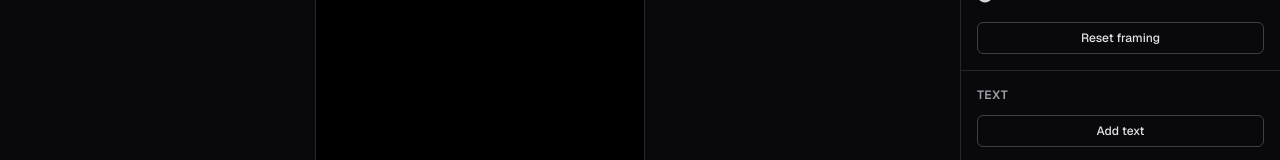
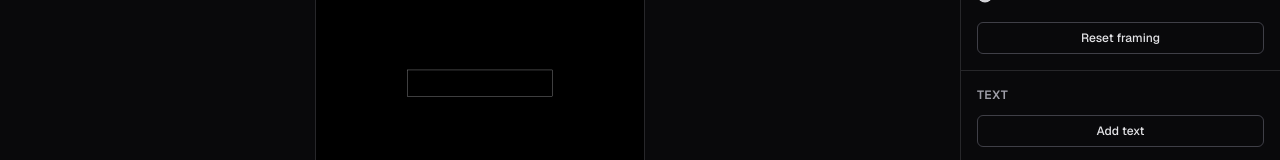
Before and after one commit to benedicti0n/instaclip-editor, a Next.js app: page /editor in a window 1280 px wide. Both pictures are taken after a click on the button "Add text". Shown: the part 338-498 px from the top of the page. Built offline with nearby package versions, Linux system fonts and the light colour scheme.

Commit message:
feat(editor): add draggable text overlays

```diff
--- a/src/components/editor/editor-shell.tsx
+++ b/src/components/editor/editor-shell.tsx
@@ -91,6 +91,20 @@ export function EditorShell() {
     setSelectedTextLayerId(layer.id);
   }
 
+  function handleSelectTextLayer(id: string) {
+    setSelectedTextLayerId(id);
+  }
+
+  function handleTextLayerChange(id: string, patch: Partial<TextLayer>) {
+    setTextLayers((layers) =>
+      layers.map((layer) =>
+        layer.id === id
+          ? clampTextLayerToCanvas({ ...layer, ...patch }, canvasSize)
+          : layer,
+      ),
+    );
+  }
+
   function handleScaleChange(nextScale: number) {
     const ratio =
       clampedVideoTransform.scale > 0
@@ -149,6 +163,9 @@ export function EditorShell() {
           transform={clampedVideoTransform}
           onTransformChange={handleTransformChange}
           textLayers={clampedTextLayers}
+          selectedTextLayerId={selectedTextLayerId}
+          onSelectTextLayer={handleSelectTextLayer}
+          onTextLayerChange={handleTextLayerChange}
         />
         <InspectorPanel
           aspectRatio={aspectRatio}
--- a/src/components/editor/preview-panel.tsx
+++ b/src/components/editor/preview-panel.tsx
@@ -1,6 +1,7 @@
 "use client";
 
 import {
+  useEffect,
   useRef,
   useState,
   type CSSProperties,
@@ -14,6 +15,7 @@ import {
   ClipComposition,
 } from "@/remotion/compositions/clip-composition";
 import { SAMPLE_VIDEO_SRC } from "@/lib/sample-video";
+import { TextLayerOverlay } from "./text-layer-overlay";
 import type { TextLayer, VideoSize, VideoTransform } from "@/types/editor";
 
 type PreviewPanelProps = {
@@ -24,6 +26,9 @@ type PreviewPanelProps = {
   transform: VideoTransform;
   onTransformChange: (transform: VideoTransform) => void;
   textLayers: TextLayer[];
+  selectedTextLayerId: string | null;
+  onSelectTextLayer: (id: string) => void;
+  onTextLayerChange: (id: string, patch: Partial<TextLayer>) => void;
 };
 
 type DragState = {
@@ -43,9 +48,14 @@ export function PreviewPanel({
   transform,
   onTransformChange,
   textLayers,
+  selectedTextLayerId,
+  onSelectTextLayer,
+  onTextLayerChange,
 }: PreviewPanelProps) {
+  const surfaceRef = useRef<HTMLDivElement>(null);
   const dragStateRef = useRef<DragState | null>(null);
   const [isDragging, setIsDragging] = useState(false);
+  const [previewWidth, setPreviewWidth] = useState(0);
   const inputProps = {
     src: SAMPLE_VIDEO_SRC,
     sourceWidth: sourceSize.width,
@@ -53,6 +63,25 @@ export function PreviewPanel({
     transform,
     textLayers,
   };
+  const previewScale = previewWidth > 0 ? previewWidth / canvasSize.width : 0;
+
+  useEffect(() => {
+    const element = surfaceRef.current;
+    if (!element) {
+      return;
+    }
+
+    const observer = new ResizeObserver((entries) => {
+      const entry = entries[0];
+      if (entry) {
+        setPreviewWidth(entry.contentRect.width);
+      }
+    });
+
+    observer.observe(element);
+
+    return () => observer.disconnect();
+  }, []);
 
   function handlePointerDown(event: ReactPointerEvent<HTMLDivElement>) {
     if (event.pointerType === "mouse" && event.button !== 0) {
@@ -114,6 +143,7 @@ export function PreviewPanel({
       className="flex min-h-0 flex-1 items-center justify-center bg-zinc-950 p-4 sm:p-6 lg:[container-type:size]"
     >
       <div
+        ref={surfaceRef}
         className={`relative w-full max-w-sm touch-none overflow-hidden rounded-xl border border-zinc-800 bg-black select-none lg:w-[min(100cqw,calc(100cqh*var(--clip-ratio)))] lg:max-w-none ${
           isDragging ? "cursor-grabbing" : "cursor-grab"
         }`}
@@ -144,6 +174,14 @@ export function PreviewPanel({
           acknowledgeRemotionLicense
           style={{ width: "100%", height: "100%" }}
         />
+        <TextLayerOverlay
+          textLayers={textLayers}
+          selectedTextLayerId={selectedTextLayerId}
+          canvasSize={canvasSize}
+          previewScale={previewScale}
+          onSelectTextLayer={onSelectTextLayer}
+          onTextLayerChange={onTextLayerChange}
+        />
       </div>
     </section>
   );
--- /dev/null
+++ b/src/components/editor/text-layer-overlay.tsx
@@ -0,0 +1,131 @@
+"use client";
+
+import { useRef, type PointerEvent as ReactPointerEvent } from "react";
+import { getTextLayerPositionStyle, getTextLayerStyle } from "@/lib/text-layer";
+import type { TextLayer, VideoSize } from "@/types/editor";
+
+type TextLayerOverlayProps = {
+  textLayers: TextLayer[];
+  selectedTextLayerId: string | null;
+  canvasSize: VideoSize;
+  previewScale: number;
+  onSelectTextLayer: (id: string) => void;
+  onTextLayerChange: (id: string, patch: Partial<TextLayer>) => void;
+};
+
+type DragState = {
+  pointerId: number;
+  layerId: string;
+  startClientX: number;
+  startClientY: number;
+  startX: number;
+  startY: number;
+  previewScale: number;
+};
+
+export function TextLayerOverlay({
+  textLayers,
+  selectedTextLayerId,
+  canvasSize,
+  previewScale,
+  onSelectTextLayer,
+  onTextLayerChange,
+}: TextLayerOverlayProps) {
+  const dragStateRef = useRef<DragState | null>(null);
+
+  function handlePointerDown(
+    layer: TextLayer,
+    event: ReactPointerEvent<HTMLDivElement>,
+  ) {
+    if (event.pointerType === "mouse" && event.button !== 0) {
+      return;
+    }
+
+    event.preventDefault();
+    event.stopPropagation();
+    onSelectTextLayer(layer.id);
+    event.currentTarget.setPointerCapture(event.pointerId);
+
+    dragStateRef.current = {
+      pointerId: event.pointerId,
+      layerId: layer.id,
+      startClientX: event.clientX,
+      startClientY: event.clientY,
+      startX: layer.x,
+      startY: layer.y,
+      previewScale: previewScale > 0 ? previewScale : 1,
+    };
+  }
+
+  function handlePointerMove(event: ReactPointerEvent<HTMLDivElement>) {
+    const drag = dragStateRef.current;
+    if (!drag || drag.pointerId !== event.pointerId) {
+      return;
+    }
+
+    event.stopPropagation();
+    onTextLayerChange(drag.layerId, {
+      x: drag.startX + (event.clientX - drag.startClientX) / drag.previewScale,
+      y: drag.startY + (event.clientY - drag.startClientY) / drag.previewScale,
+    });
+  }
+
+  function handlePointerEnd(event: ReactPointerEvent<HTMLDivElement>) {
+    const drag = dragStateRef.current;
+    if (!drag || drag.pointerId !== event.pointerId) {
+      return;
+    }
+
+    event.stopPropagation();
+    dragStateRef.current = null;
+
+    if (event.currentTarget.hasPointerCapture(event.pointerId)) {
+      event.currentTarget.releasePointerCapture(event.pointerId);
+    }
+  }
+
+  return (
+    <div className="pointer-events-none absolute inset-0 overflow-hidden">
+      <div
+        className="absolute top-0 left-0 origin-top-left"
+        style={{
+          width: canvasSize.width,
+          height: canvasSize.height,
+          transform: `scale(${previewScale})`,
+        }}
+      >
+        {textLayers.map((layer) => {
+          const isSelected = layer.id === selectedTextLayerId;
+          const isEmpty = layer.text.length === 0;
+
+          return (
+            <div
+              key={layer.id}
+              className="pointer-events-auto cursor-move touch-none select-none"
+              style={{
+                ...getTextLayerPositionStyle(layer, canvasSize),
+                ...(isEmpty
+                  ? { minWidth: layer.fontSize, minHeight: layer.fontSize }
+                  : {}),
+                outline: isSelected
+                  ? "1px solid rgba(228, 228, 231, 0.9)"
+                  : undefined,
+              }}
+              onPointerDown={(event) => handlePointerDown(layer, event)}
+              onPointerMove={handlePointerMove}
+              onPointerUp={handlePointerEnd}
+              onPointerCancel={handlePointerEnd}
+            >
+              <div
+                aria-hidden="true"
+                style={{ ...getTextLayerStyle(layer), opacity: 0 }}
+              >
+                {layer.text}
+              </div>
+            </div>
+          );
+        })}
+      </div>
+    </div>
+  );
+}
```
